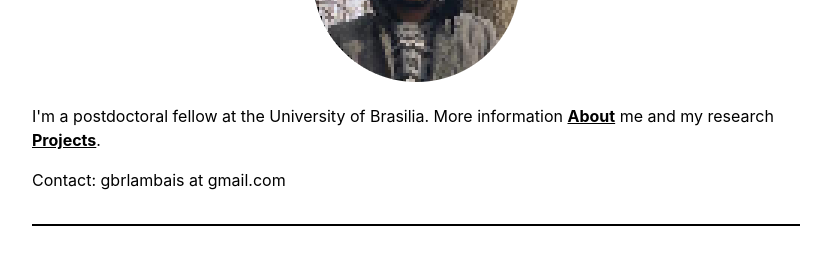
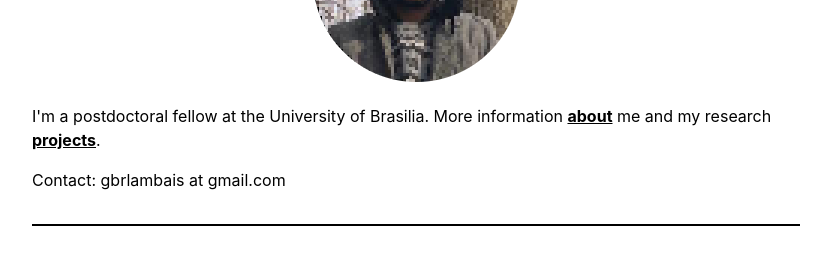
Before and after one commit to gbrlambais/gbrlambais.github.io, a Jekyll site: the page built from index.html, in a window 1280 px wide. Shown: the part 316-581 px from the top of the page, without its empty margins (224-1055 px from the left). Built offline with Jekyll 4.4.1, drawn with Linux system fonts in a browser that asks for light colours; the list of posts is cut into pages by our own code.

```diff
--- a/index.html
+++ b/index.html
@@ -15,7 +15,7 @@ title: Index
     </div>
     <div class="rightcol">
         <p>
-            I'm a postdoctoral fellow at the University of Brasilia. More information <a href="/about">About</a> me and my research <a href="/projects">Projects</a>.
+            I'm a postdoctoral fellow at the University of Brasilia. More information <a href="/about">about</a> me and my research <a href="/projects">projects</a>.
         </p>
         <p> Contact: gbrlambais at gmail.com </p>
     </div>
```
Also changed, not shown: circle-cropped.png (deleted).
